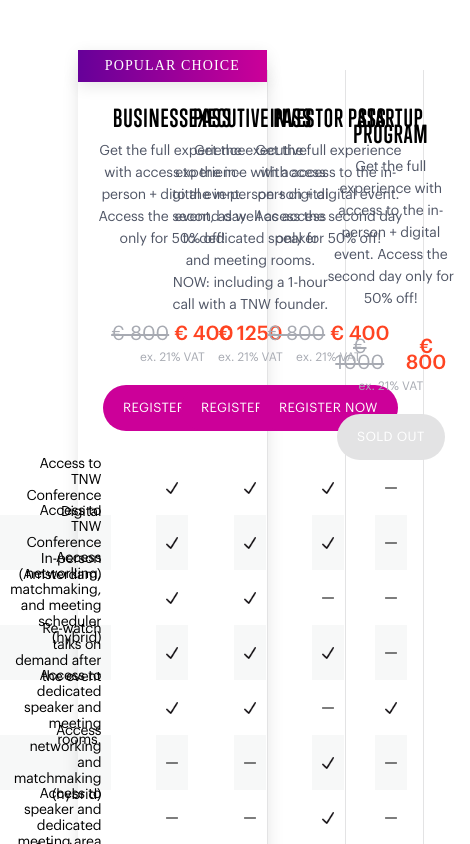
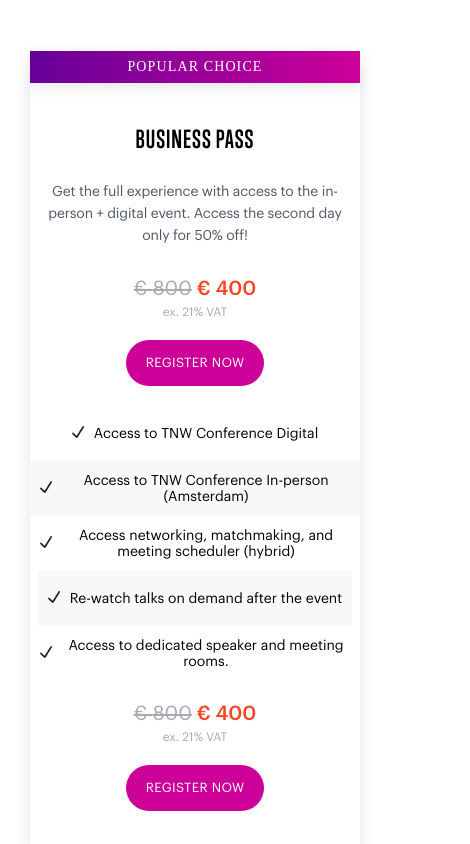
Before and after one commit to irenedeni/tickets-grid-sample, a React (Create React App) app: page / in a window 390 px wide. Shown: the top 844 px of the page, 470 px wide, since content can reach past the window. Built offline with nearby package versions, Linux system fonts and the light colour scheme; a web font is replaced by a local one.

Commit message:
added first draft of responsive layout

```diff
--- a/src/components/TicketFooter.tsx
+++ b/src/components/TicketFooter.tsx
@@ -24,7 +24,7 @@ const TicketFooter = (props: ITicket) => {
         <Button
           href={props.ticketButtonLink}
           target="_blank"
-          disabled={props.ticketButtonLabel === "Sold out" ? true : false}
+          disabledBtn={props.ticketButtonLabel === "Sold out" ? true : false}
         >{props.ticketButtonLabel}
         </Button>
       </PriceDiv>
--- a/src/components/TicketHeader.tsx
+++ b/src/components/TicketHeader.tsx
@@ -24,7 +24,7 @@ const TicketHeader = (props: ITicket) => {
         <Button
           href={props.ticketButtonLink}
           target="_blank"
-          disabled={props.ticketButtonLabel === "Sold out" ? true : false}
+          disabledBtn={props.ticketButtonLabel === "Sold out" ? true : false}
         >
           {props.ticketButtonLabel}
         </Button>
@@ -42,6 +42,10 @@ export const GridHeader = styled.div`
   align-items: stretch;
   height: 350px;
   position: relative;
+  @media (max-width: 1050px) {
+    height: auto;
+    padding: 20px 0px;
+  }
 `
 
 const H6 = styled.h6`
@@ -50,6 +54,10 @@ const H6 = styled.h6`
 const Description = styled.div`
   height: 200px;
   padding: 0px 15px;
+  @media (max-width: 1050px) {
+    height: auto;
+    padding: 20px 15px;
+  }
 `
 
 const P = styled.p`
@@ -97,7 +105,7 @@ export const StrikethroughPrice = styled.span`
 export const ActualPrice = styled.span`
   font-size: 20px;
   font-family: "Graphik-Medium";
-  color: ${({ theme }) => theme.secondary};
+  color: ${({ theme }) => theme.accent};
 `
 
 export const VatInfo = styled.span`
@@ -108,11 +116,10 @@ export const VatInfo = styled.span`
 
 export const Button = styled.a<ITicketStyle>`
   margin-top: 20px;
-  background-color: ${({ theme }) => props => props.disabled && theme.mediumGrey};
-  cursor: ${props => props.disabled && "default"};
-  pointer-events: ${props => props.disabled && "none"};
+  background-color: ${({ theme }) => props => props.disabledBtn && theme.mediumGrey};
+  pointer-events: ${props => props.disabledBtn && "none"};
   :hover {
-    background-color: ${({ theme }) => props => props.disabled && theme.mediumGrey};
+    background-color: ${({ theme }) => props => props.disabledBtn && theme.mediumGrey};
   }
 `
 
--- a/src/components/TicketMain.tsx
+++ b/src/components/TicketMain.tsx
@@ -1,7 +1,8 @@
 import styled from "styled-components"
 
 interface IPerk {
-  perk: any
+  perk: boolean
+  perkText: string
 }
 
 const TicketMain = (props: IPerk) => {
@@ -10,6 +11,14 @@ const TicketMain = (props: IPerk) => {
       {props.perk ?
         <SymbolDiv><Icon src="./icons/check-icon.png"/></SymbolDiv>
         : <SymbolDiv><Icon src="./icons/dash-icon.png"/></SymbolDiv>
+      }
+      {props.perkText &&
+        <MobilePerks>
+          <IconSpan>
+            <Icon src="./icons/check-icon.png"/>
+          </IconSpan>
+          {props.perkText}
+        </MobilePerks>
       }
     </GridMain>
   )
@@ -28,6 +37,9 @@ const GridMain = styled.div`
   }
   :nth-last-child(2) {
     border-bottom: 1px solid ${({ theme }) => theme.mediumGrey};
+    @media (max-width: 1050px) {
+      border-bottom: 0px;
+    }
   }
 `
 const SymbolDiv = styled.div`
@@ -36,6 +48,9 @@ const SymbolDiv = styled.div`
   justify-content: center;
   align-items: center;
   height: 35px;
+  @media (max-width: 1050px) {
+    display: none
+  }
 `
 const Icon = styled.img`
   width: 12px;
@@ -43,5 +58,15 @@ const Icon = styled.img`
   max-width: 12px;
   max-height: 12px;
 `
+const IconSpan = styled.span`
+  margin-right: 10px;
+`
+
+const MobilePerks = styled(SymbolDiv)`
+  display: none;
+  @media (max-width: 1050px) {
+    display: flex;
+  }
+`
 
 export default TicketMain
--- a/src/slices/TicketsPanel.tsx
+++ b/src/slices/TicketsPanel.tsx
@@ -18,7 +18,7 @@ export interface ITicket {
 
 export interface ITicketStyle {
   highlighted?: boolean
-  disabled?: boolean
+  disabledBtn?: boolean
 }
 
 const TicketsPanel = () => {
@@ -95,9 +95,9 @@ const TicketsPanel = () => {
                 <TicketHeader {...ticket}/>
                 {allPerks?.length > 0 && allPerks.map((currentPerk, i) => {
                   if(thisPerksOnly.includes(currentPerk)){
-                    return  <TicketMain perk={true} key={i}/>
+                    return  <TicketMain perk={true} perkText={thisPerksOnly[i]} key={i}/>
                   } else {
-                    return <TicketMain perk={false} key={i}/>
+                    return <TicketMain perk={false} perkText={thisPerksOnly[i]} key={i}/>
                   }
                 })}
                 <TicketFooter {...ticket}/>
@@ -118,7 +118,7 @@ const Container = styled.div`
   align-items: center;
 `
 const Slice = styled.div`
-  margin: 0px 100px;
+  margin: 0px 200px;
   display: flex;
   flex-direction: column;
   justify-content: center;
@@ -127,6 +127,12 @@ const Slice = styled.div`
   width: 100%;
   height: 100%;
   padding: 70px 0px;
+  @media (max-width: 1250px) {
+    margin: 0px 100px;
+  }
+  @media (max-width: 1100px) {
+    margin: 0px 30px;
+  }
 `
 const GridContainer = styled.div`
   width: 100%;
@@ -134,6 +140,10 @@ const GridContainer = styled.div`
   display: grid;
   justify-items: start;
   grid-template-columns: [col1] 20% [col2] 20% [col3] 20% [col4] 20% [col5] 20%;
+  @media (max-width: 1050px) {
+    display: flex;
+    flex-direction: column;
+  }
 `
 const AllPerks = styled.div`
   display: flex;
@@ -155,14 +165,22 @@ const AllPerks = styled.div`
 
 const FirstColumn = styled.div`
   padding-top: 40px;
+  @media (max-width: 1050px) {
+    display: none;
+  }
 `
 
 const TicketColumn = styled.div<ITicketStyle>`
   box-shadow: ${({ theme }) => props => props.highlighted && theme.boxShadow};
   padding-top: 40px;
-
   :nth-child(2), :nth-child(3), :nth-child(4){
     border-right: 1px solid ${({ theme }) => theme.mediumGrey};
+    @media (max-width: 1050px) {
+      border-right: 0px;
+    }
+  }
+  @media (max-width: 1050px) {
+    border-top: 1px solid ${({ theme }) => theme.mediumGrey};
   }
 `
 
--- a/src/styles/globalStyles.tsx
+++ b/src/styles/globalStyles.tsx
@@ -6,9 +6,9 @@ import TrumpSoftProBold from "./fonts/TrumpSoftPro-Bold.woff"
 
 interface ITheme {
   theme:  {
-    textPrimary: string;
-    white: string;
-    primary: string;
+    textPrimary: string
+    white: string
+    primary: string
   };
 }
 
--- a/src/styles/theme.tsx
+++ b/src/styles/theme.tsx
@@ -7,6 +7,7 @@ export const theme = {
   textSecondary: "#505666",
   boxShadow: "0px 4px 16px rgba(0, 0, 0, 0.1)",
   primary: "#CC0099",
-  secondary: "#FF4422",
+  accent: "#FF4422",
+  secondary: "#660099",
   gradient: "transparent linear-gradient(90deg, #660099 0%, #CC0099 100%) 0% 0% no-repeat padding-box",
 }
```
